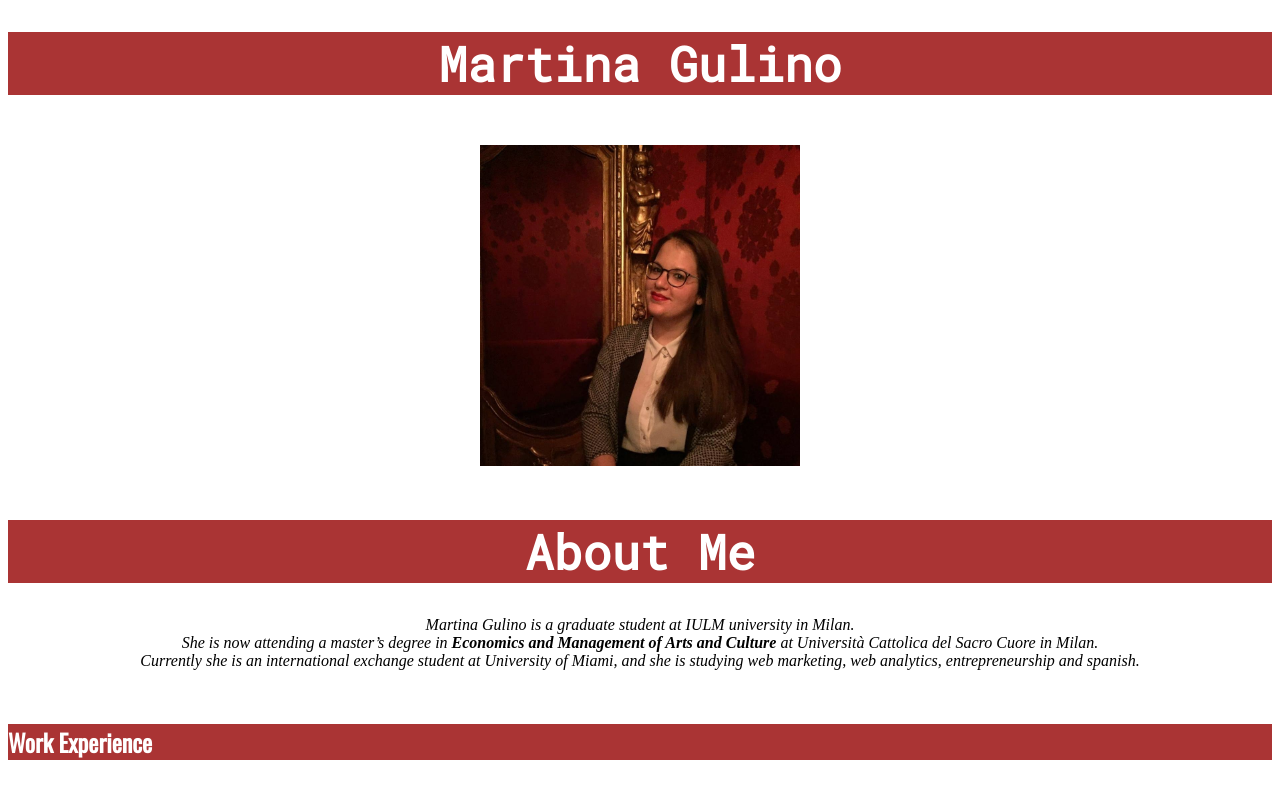
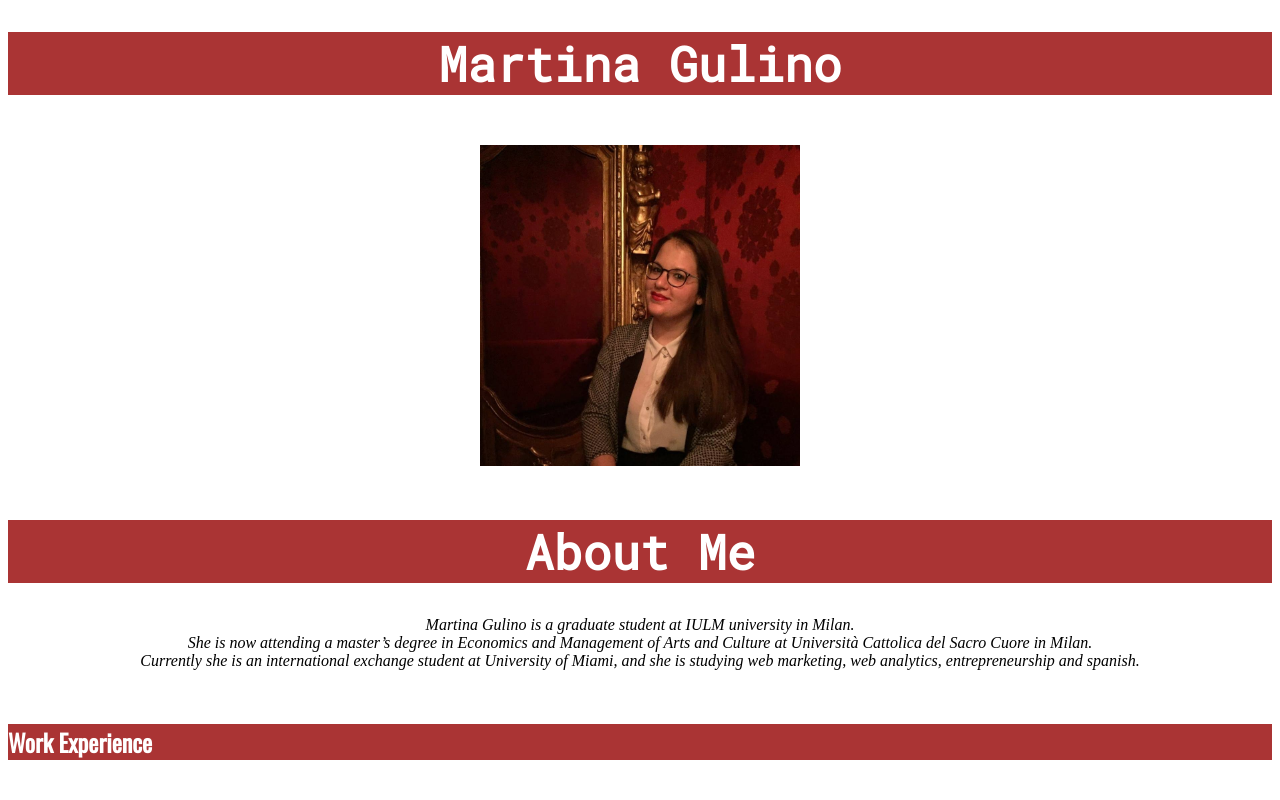
Before and after one commit to Gulino/testRepo, a plain HTML site: page Resume/Resume Martina Gulino - Style.html in a window 1280 px wide. Shown: the top 800 px of the page. Drawn offline with nearby package versions, Linux system fonts and the light colour scheme.

Commit message:
finished

```diff
--- a/Resume/Resume Martina Gulino - Style.html
+++ b/Resume/Resume Martina Gulino - Style.html
@@ -36,7 +36,7 @@
 </div>
 <div id="p">
 <p>Martina Gulino is a graduate student at IULM university in Milan.<br>
-  She is now attending a master’s degree in <b>Economics and Management of Arts and Culture</b> at Università Cattolica del Sacro Cuore in Milan.<br>
+  She is now attending a master’s degree in Economics and Management of Arts and Culture at Università Cattolica del Sacro Cuore in Milan.<br>
   Currently she is an international exchange student at University of Miami, and she is studying web marketing, web analytics, entrepreneurship and spanish.</p>
 </div>
 
@@ -67,6 +67,7 @@
       <li> Ticket office operator </li>
     </ul>
 
+
 <div class="h3">
     <h3>
       Triennale Design Museum
@@ -80,6 +81,7 @@
     <ul class="bullet">
       <li> Cultural mediator for <i>Arts and Food Exhibition</i></li>
     </ul>
+
 
 <div class="h3">
     <h3>
@@ -97,6 +99,7 @@
       <li>Press Office</li>
     </ul>
   </section>
+
 <br>
   <section>
     <div class="h2">
```
